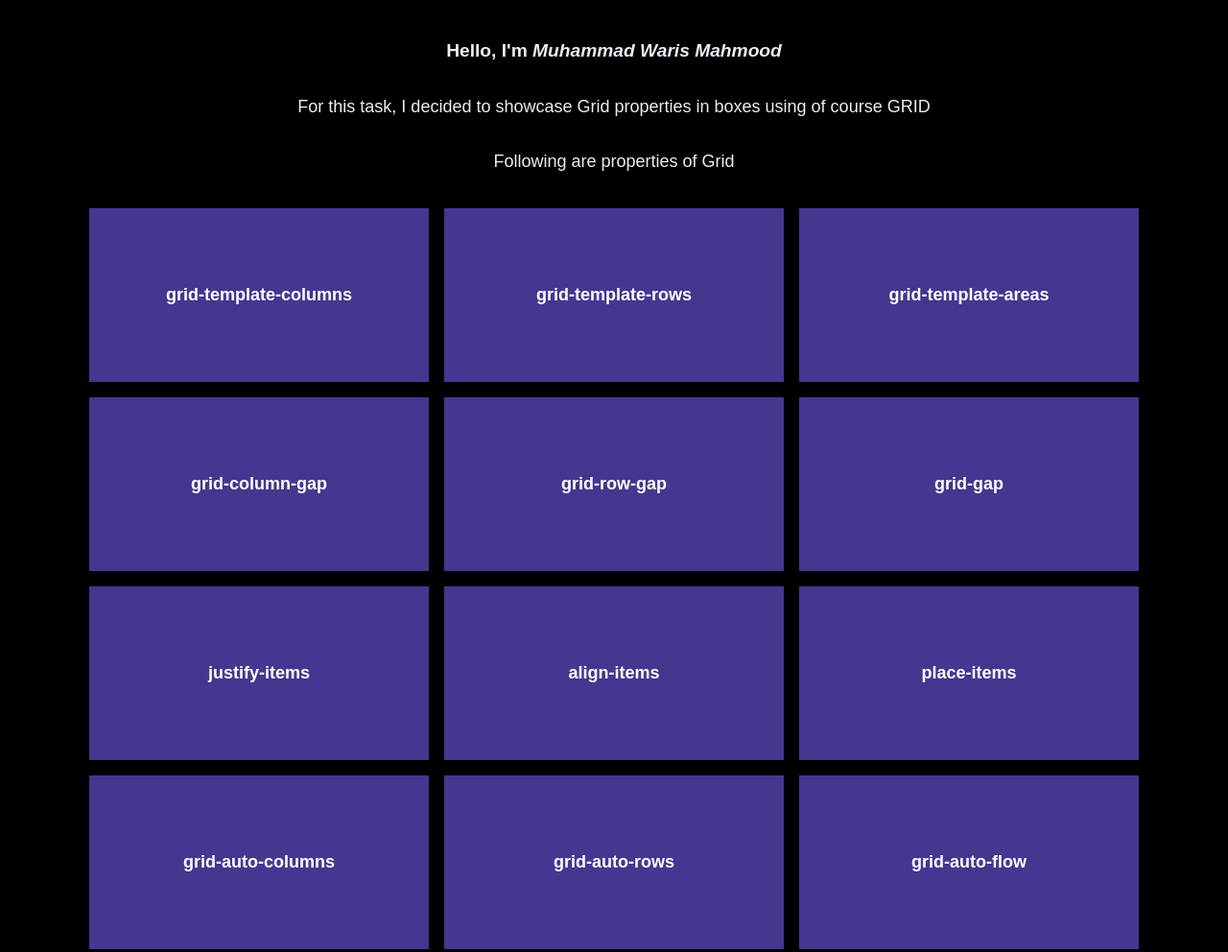
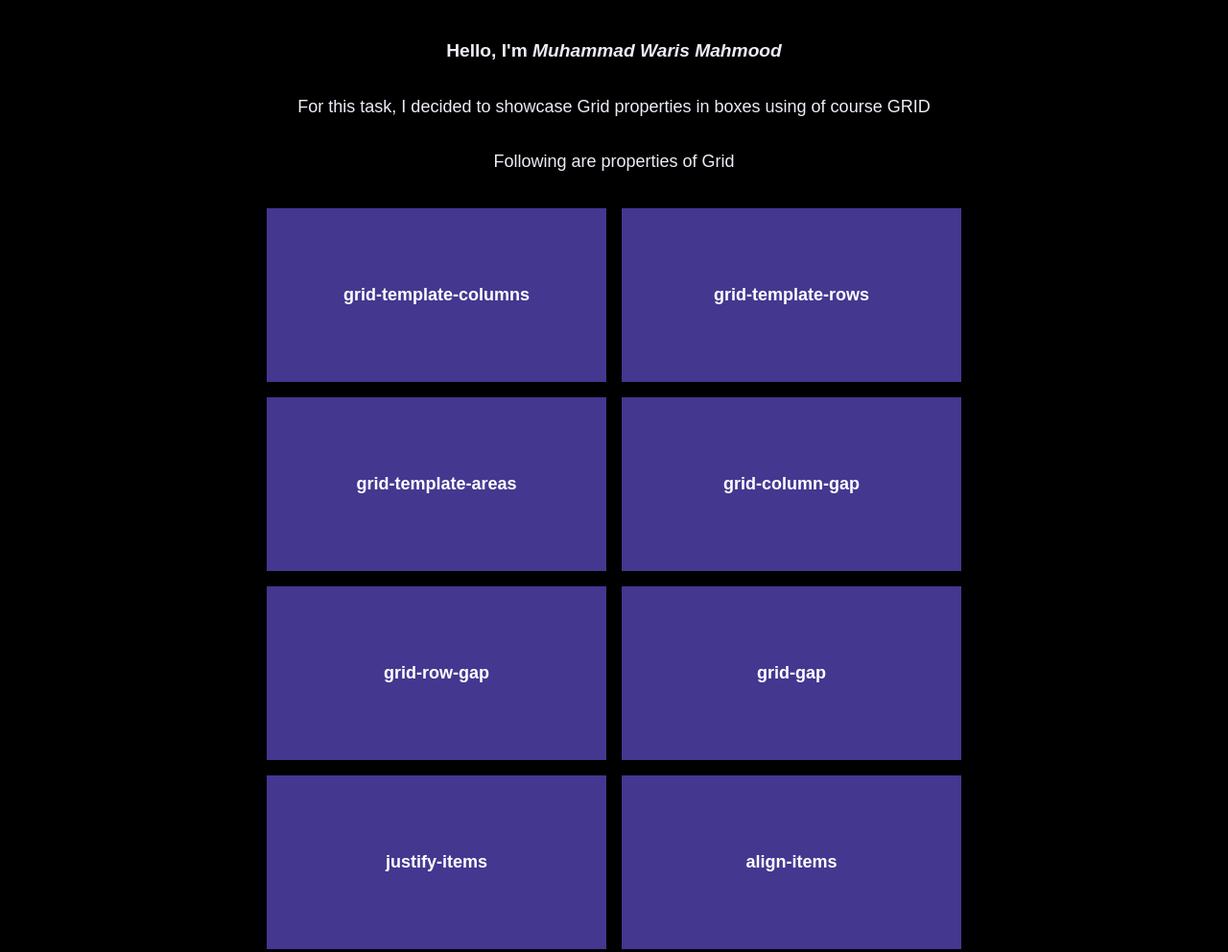
Before and after one commit to m-waris/BWT-Fellowship-MERN-track, a plain HTML site: page Week 2 Day 1/Page2 Grid/index.html in a window 1280 px wide. Shown: the part 747-1739 px from the top of the page at 96% size. Drawn offline with Linux system fonts and the light colour scheme.

Commit message:
Minor Changes

```diff
--- a/Week 2 Day 1/Page2 Grid/style.css
+++ b/Week 2 Day 1/Page2 Grid/style.css
@@ -109,18 +109,10 @@ nav a:hover{
 }
 .grid {
     display: grid;
+    grid-template-columns: repeat(2,1fr);
     gap: 1rem;
 }
-@media (min-width: 768px) {
-    .grid {
-        grid-template-columns: repeat(3, 1fr);
-    }
-}
-@media (max-width: 767px) {
-    .grid {
-        grid-template-columns: 1fr;
-    }
-}
+
 
 .box {
     background-color: #433790;
```
